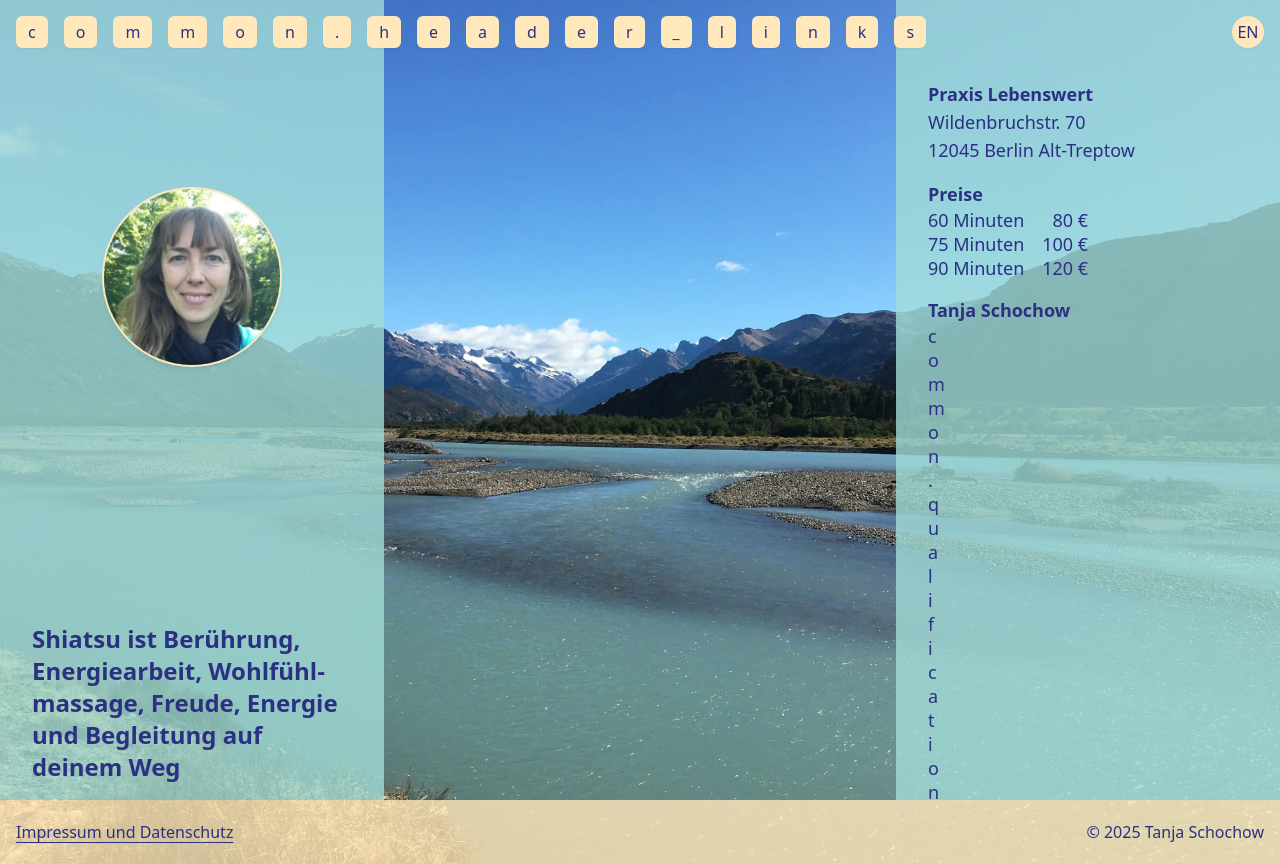
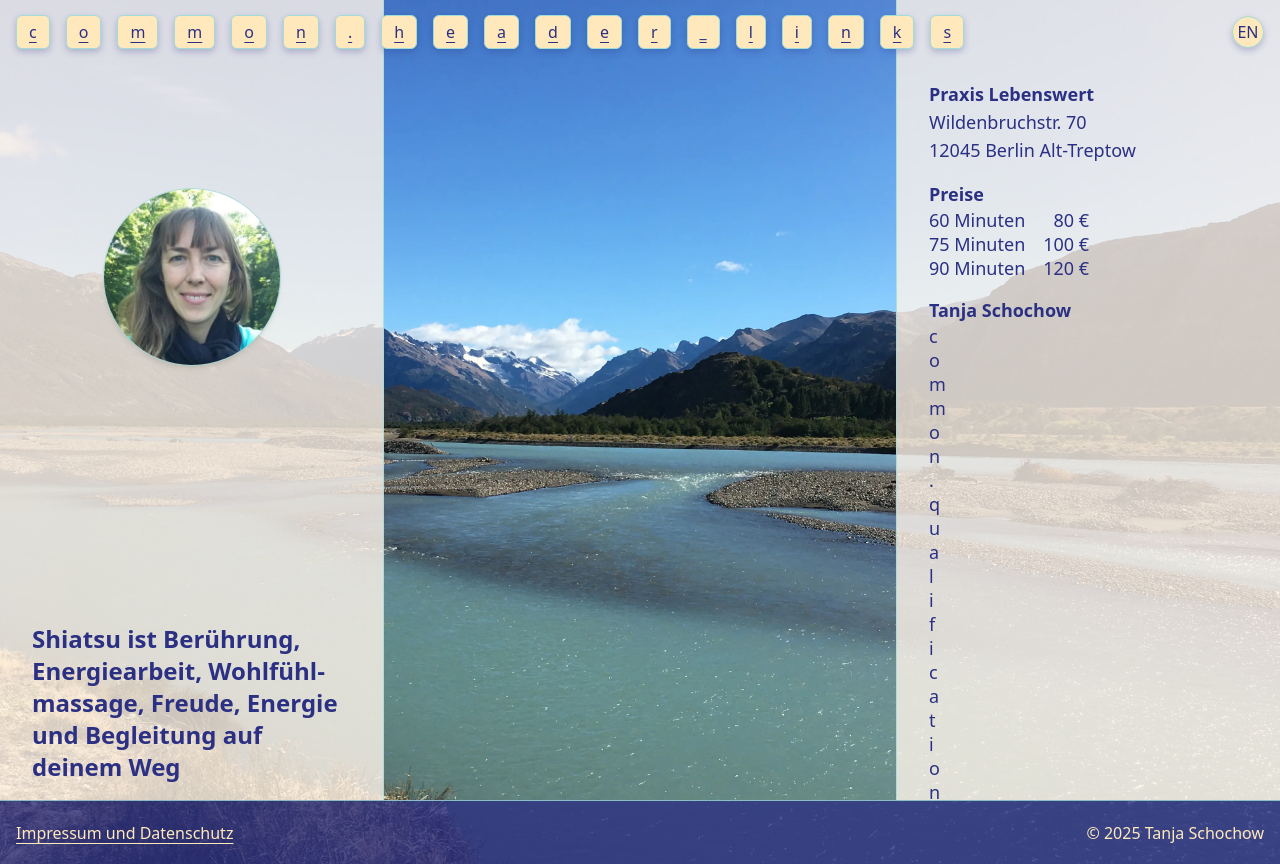
Before and after one commit to NinaHahne/tanja-shiatsu, a SvelteKit app: page /de/ in a window 1280 px wide. Built offline with nearby package versions, Linux system fonts and the light colour scheme.

Commit message:
style: refine UI colors and accents (footer mint line, panel borders, button shadows)

```diff
--- a/src/lib/components/PhoneLink.svelte
+++ b/src/lib/components/PhoneLink.svelte
@@ -3,9 +3,6 @@
   let { display = '+49 157 580 40147', href = '+4915758040147' } = $props();
 </script>
 
-<a
-  href={'tel:' + href}
-  class="text-link underline underline-offset-4 transition active:text-link-active hoverable:hover:text-link-hover"
->
+<a href={'tel:' + href} class="">
   {display}
 </a>
--- a/src/routes/+layout.svelte
+++ b/src/routes/+layout.svelte
@@ -108,22 +108,25 @@
           href={fullUrl}
           class:active={isActive}
           class:bg-button-active={isActive}
-          class:text-link={!isActive}
-          class:text-link-active={isActive}
           class:hoverable:hover:bg-button-hover={!isActive}
-          class:hoverable:hover:text-link-hover={!isActive}
-          class="rounded-md bg-button px-3 py-1 font-medium underline-offset-4 shadow-sm transition"
+          class="rounded-md border border-button-hover bg-button px-3 py-1 font-medium text-link underline-offset-4 shadow-[0_3px_6px] shadow-dark-blue/25 transition hoverable:hover:text-link hoverable:hover:shadow-dark-blue/40"
           class:hidden={isActive}
         >
+          <!--
+            if colors should invert:
+            class:text-button-hover={!isActive}
+            class:text-button={isActive}
+            class:hoverable:hover:text-button={!isActive}
+          -->
           {name}
         </a>
       {/each}
     </nav>
     <button
       onclick={toggleLocale}
-      class="flex h-8 w-8 items-center justify-center rounded-[50%] bg-button p-2 font-medium text-link shadow-sm transition hoverable:hover:bg-button-hover hoverable:hover:text-link-hover"
-      >{lang === 'en' ? 'DE' : 'EN'}</button
-    >
+      class="flex h-8 w-8 items-center justify-center rounded-[50%] border border-button-hover bg-button p-2 font-medium text-link shadow-[0_3px_6px] shadow-dark-blue/25 transition hoverable:hover:bg-button-hover hoverable:hover:text-link hoverable:hover:shadow-dark-blue/40"
+      >{lang === 'en' ? 'DE' : 'EN'}
+    </button>
   </header>
 
   <main class="relative flex flex-col">
@@ -131,11 +134,13 @@
   </main>
 
   <footer class="relative bottom-0 z-50 w-full">
-    <div class="flex min-h-16 items-end justify-between gap-2 bg-background-nav/80 p-4 md:items-center">
+    <div
+      class="flex min-h-16 items-end justify-between gap-2 border-t border-accent/80 bg-background-nav/80 p-4 md:items-center"
+    >
       <div class="flex flex-wrap gap-2">
-        <a href="/{$locale}/imprint">{$t('common.imprint_privacy')}</a>
+        <a class="text-base text-link-contrast" href="/{$locale}/imprint">{$t('common.imprint_privacy')}</a>
       </div>
-      <p class="whitespace-nowrap text-right text-base">&copy; 2025 {page.data.site.owner}</p>
+      <p class="whitespace-nowrap text-right text-base text-link-contrast">&copy; 2025 {page.data.site.owner}</p>
     </div>
   </footer>
 </div>
--- a/src/routes/[locale]/+page.svelte
+++ b/src/routes/[locale]/+page.svelte
@@ -47,13 +47,17 @@
     class="relative grid h-full grid-cols-1 md:grid-cols-[minmax(20rem,1.5fr)_minmax(24rem,2fr)_minmax(20rem,1.5fr)]"
   >
     <!-- Linkes Info-Panel -->
-    <aside class="panel-left relative z-10 bg-background/80" class:slide-out={isRevealed} data-panel="left">
+    <aside
+      class="panel-left relative z-10 border-r border-accent/80 bg-background-alt/80"
+      class:slide-out={isRevealed}
+      data-panel="left"
+    >
       <div class="container mx-auto flex h-full flex-col justify-around gap-10 px-4 py-10 md:px-6 md:py-16 lg:px-8">
         <!-- <img src={logoImage} alt="Shiatsu Logo" class="mx-auto mt-12 max-w-full opacity-0" /> -->
         <img
           src={tanjaImage}
           alt="Foto von Tanja"
-          class="mx-auto mt-12 h-52 w-52 rounded-full object-cover object-[center_25%] shadow-md ring-2 ring-accent md:mt-4 md:h-44 md:w-44"
+          class="mx-auto mt-12 h-52 w-52 rounded-full object-cover object-[center_25%] shadow-md ring-1 ring-accent/80 md:mt-4 md:h-44 md:w-44"
           loading="lazy"
           decoding="async"
         />
@@ -76,7 +80,11 @@
     </div>
 
     <!-- Rechtes Info-Panel -->
-    <aside class="panel-right relative z-10 bg-background/80" class:slide-out={isRevealed} data-panel="right">
+    <aside
+      class="panel-right relative z-10 border-l border-accent/80 bg-background-alt/80"
+      class:slide-out={isRevealed}
+      data-panel="right"
+    >
       <div class="container mx-auto flex h-full flex-col justify-between gap-4 px-4 py-10 md:px-6 md:py-16 lg:px-8">
         <div class="text-lg/6 md:mt-4">
           <h5 class="font-semibold">{page.data.site.praxis}</h5>
@@ -96,10 +104,7 @@
             {/each}
           </ul>
           <p>
-            <a
-              class="text-link underline underline-offset-4 transition active:text-link-active hoverable:hover:text-link-hover"
-              href="mailto:{$t('common.mail')}">{$t('common.mail')}</a
-            >
+            <a href="mailto:{$t('common.mail')}">{$t('common.mail')}</a>
           </p>
           <p>
             <PhoneLink />
--- a/src/routes/[locale]/imprint/+page.svelte
+++ b/src/routes/[locale]/imprint/+page.svelte
@@ -8,7 +8,7 @@
   <title>{$t('imprint.title')}</title>
 </svelte:head>
 
-<section class="relative flex min-h-dvh flex-col items-center gap-4 bg-background/80 px-4 py-24">
-  <h1 class="text-accent">{$t('imprint.headline')}</h1>
+<section class="relative flex min-h-dvh flex-col items-center gap-4 bg-background-alt/80 px-4 py-24">
+  <h1 class="text-text">{$t('imprint.headline')}</h1>
   <p class="mt-2 text-[1.2rem] italic text-text">{$t('common.soon')}</p>
 </section>
--- a/src/styles/app.css
+++ b/src/styles/app.css
@@ -50,8 +50,12 @@ body:has(.show-menu.overflowing) #toggle_menu {
     @apply text-lg;
   }
 
+  a {
+    @apply text-link underline underline-offset-4 transition active:text-link/80 hoverable:hover:text-link/80;
+  }
+
   footer a {
-    @apply text-base text-text underline underline-offset-4 transition active:text-text/80 hoverable:hover:text-text/80;
+    @apply text-link-contrast underline underline-offset-4 transition active:text-link-active hoverable:hover:text-link-hover;
   }
 }
 
--- a/tailwind.config.ts
+++ b/tailwind.config.ts
@@ -19,19 +19,19 @@ export default {
           light: '#3b82f6', // blue-500 #TODO
         },
         accent: {
-          DEFAULT: '#ffe9bc', // * light gold
+          DEFAULT: '#a2dcd7', // * light mint
           dark: '#b91c1c', // red-800 #TODO
         },
         link: {
           DEFAULT: '#2b3083', // * dark blue
-          hover: '#ffe9bc', // * light gold
-          active: '#fff6ec', // * light apricot
-          contrast: '#2b3083', // * dark blue
+          hover: '#a2dcd7', // * light mint
+          active: '#a2dcd7', // * light mint
+          contrast: '#ffe9bc', // * light gold
         },
         button: {
           DEFAULT: '#ffe9bc', // * light gold
-          hover: '#2b3083', // * dark blue
-          active: '#2b3083', // * dark blue
+          hover: '#a2dcd7', // * light mint
+          active: '#a2dcd7', // * light mint
         },
         text: {
           DEFAULT: '#2b3083', // * dark blue
@@ -41,7 +41,7 @@ export default {
         background: {
           DEFAULT: '#a2dcd7', // * light mint (use with 80% opacity)
           alt: '#fff6ec', // * light apricot
-          nav: '#ffe9bc', // * light gold (use with 80% opacity)
+          nav: '#2b3083', // * dark blue (use with 80% opacity)
         },
 
         // logo/design colors
```
